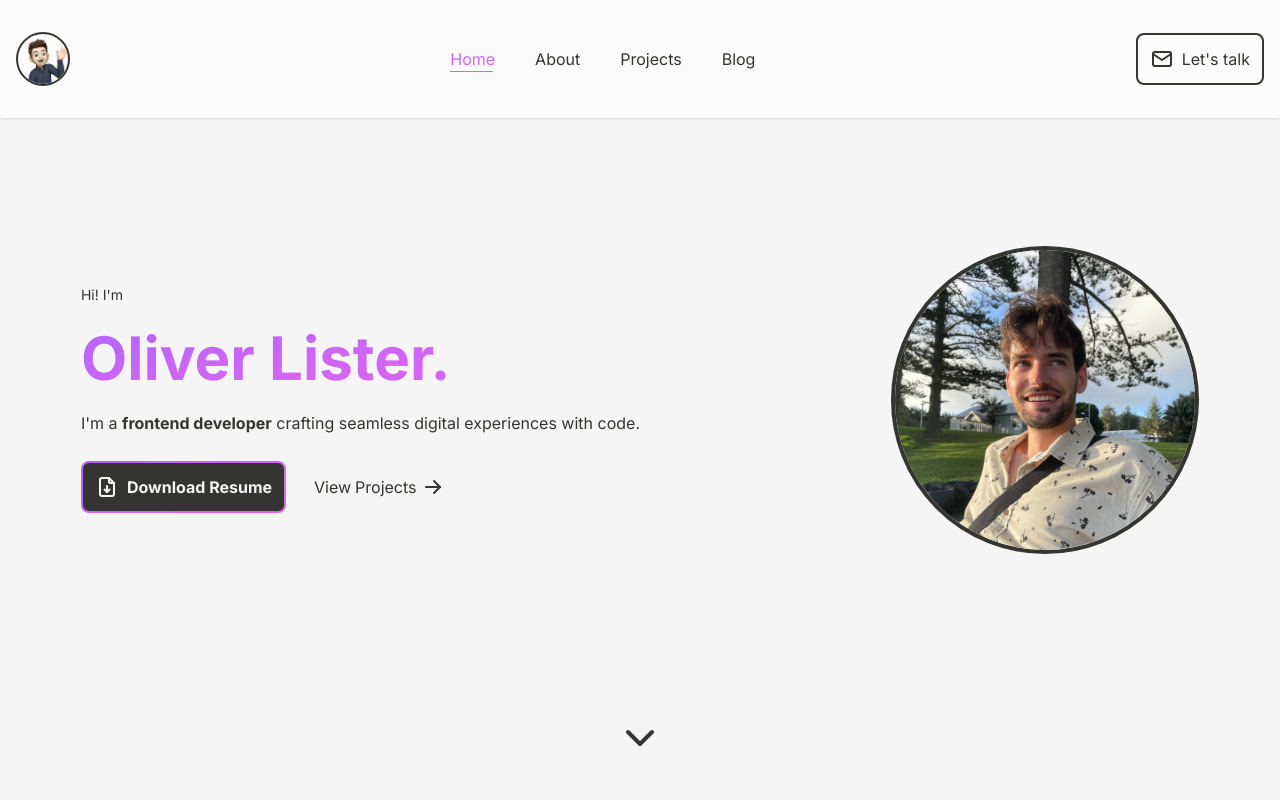
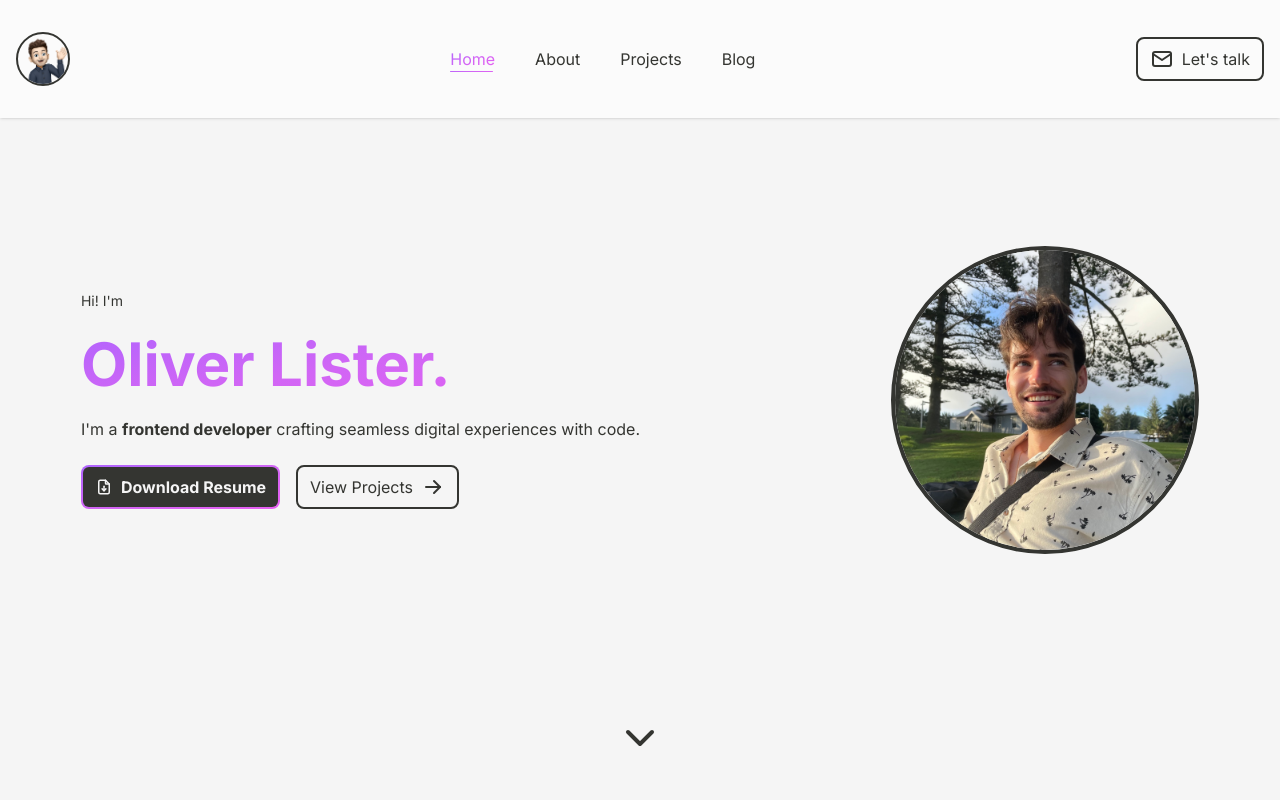
Before and after one commit to oliver-lister/oliverlister_dev, a Next.js app: page / in a window 1280 px wide. Shown: the top 800 px of the page. Built offline with nearby package versions, Linux system fonts and the light colour scheme.

Commit message:
worked on button styles

```diff
--- a/app/_components/Home/BlogTeaser.tsx
+++ b/app/_components/Home/BlogTeaser.tsx
@@ -4,7 +4,7 @@ function BlogTeaser() {
   return (
     <section
       id="blog-teaser"
-      className="bg-secondary-400 dark:bg-secondary-200 text-primary dark:text-secondary"
+      className="bg-zinc-300 dark:bg-zinc-700 text-primary dark:text-secondary"
     >
       <div className="wrapper grid md:grid-cols-3">
         <div className="md:col-span-2">Tester</div>
--- a/app/_components/Home/Hero.tsx
+++ b/app/_components/Home/Hero.tsx
@@ -21,25 +21,20 @@ function Hero() {
                 </h2>
               </div>
               <div className="flex gap-4 justify-center items-center | md:justify-start">
-                <a
-                  className="relative p-0.5 inline-flex items-center font-bold justify-center overflow-hidden group rounded-lg select-none"
+                <Button
+                  variant="gradient-outline"
                   href="/OLister_Resume.pdf"
                   download="OLister_Resume.pdf"
                 >
-                  <span className="w-full h-full bg-gradient group-hover:from-[#ff00c6] group-hover:via-[#ff5478] group-hover:to-[#ff8a05] absolute"></span>
-                  <span className="relative flex gap-2 p-3 transition-all ease-out text-secondary bg-primary dark:bg-primary-400 rounded-md group-hover:bg-opacity-0 duration-400">
-                    <IconFileDownload />
-                    <div className="flex">
-                      <span className="hidden | md:block">Download</span>
-                      &nbsp;Resume
-                    </div>
-                  </span>
-                </a>
-                <Button
-                  href="/projects"
-                  className="flex gap-1 px-3 py-4 rounded-lg hover:bg-primary-900 dark:hover:bg-primary-400"
-                >
-                  <span className="hidden | md:block">View</span> Projects
+                  <IconFileDownload size={18} />
+                  <div>
+                    <span className="hidden | md:inline">Download</span> Resume
+                  </div>
+                </Button>
+                <Button variant="outline" href="/projects">
+                  <div>
+                    <span className="hidden | md:inline">View</span> Projects
+                  </div>
                   <IconArrowRight />
                 </Button>
               </div>
--- a/app/_components/Home/MailingList/MailingListForm/MailingListForm.tsx
+++ b/app/_components/Home/MailingList/MailingListForm/MailingListForm.tsx
@@ -51,7 +51,7 @@ const MailingListForm: React.FC<MailingListFormProps> = ({ onSubmit }) => {
           />
           <Button
             type="submit"
-            variant="primary"
+            variant="accent"
             className="text-xs rounded-none rounded-r-lg"
           >
             Submit
--- a/app/projects/_components/ProjectsCarousel/ProjectCard.tsx
+++ b/app/projects/_components/ProjectsCarousel/ProjectCard.tsx
@@ -1,3 +1,4 @@
+import Button from "@/components/Button";
 import Card from "../../../../components/Card";
 import { Project } from "../../page";
 import { IconBrowser, IconBrandGithub } from "@tabler/icons-react";
@@ -29,19 +30,17 @@ export default function ProjectCard({
         <p className="text-xs opacity-90">{description}</p>
       </div>
       <div className="mt-4 flex gap-6 items-center">
-        <a
+        <Button
           href={url}
           target="_blank"
           rel="noopener noreferrer"
-          className="relative p-0.5 inline-flex items-center font-bold justify-center overflow-hidden group rounded-lg"
+          variant="gradient-outline"
         >
-          <span className="w-full h-full bg-gradient group-hover:from-[#ff00c6] group-hover:via-[#ff5478] group-hover:to-[#ff8a05] absolute"></span>
-          <span className="relative flex gap-2 p-3 transition-all ease-out text-secondary bg-primary dark:bg-primary-400 rounded-md group-hover:bg-opacity-0 duration-400">
-            <IconBrowser />
-            Live Demo
-          </span>
-        </a>
-        <a
+          <IconBrowser />
+          Live Demo
+        </Button>
+        <Button
+          variant="outline"
           href={githubUrl}
           target="_blank"
           rel="noopener noreferrer"
@@ -49,7 +48,7 @@ export default function ProjectCard({
         >
           <IconBrandGithub />
           Code
-        </a>
+        </Button>
       </div>
     </Card>
   );
--- a/components/Button.tsx
+++ b/components/Button.tsx
@@ -3,11 +3,15 @@ import React from "react";
 
 const variantStyles = {
   primary:
-    "flex items-center justify-center gap-2 border-2 p-3 rounded-lg select-none text-secondary border-none bg-primary hover:bg-primary/80 transition active:scale-95 | dark:text-primary dark:bg-secondary-800 dark:hover:bg-secondary-800/80",
+    "flex items-center justify-center gap-1 py-2 px-3 rounded-lg select-none text-secondary bg-primary hover:bg-primary/80 transition active:scale-95 | dark:text-primary dark:bg-secondary-800 dark:hover:bg-secondary-800/80",
   outline:
-    "flex items-center justify-center gap-2 border-2 p-3 rounded-lg select-none border-primary text-primary hover:text-secondary hover:bg-primary transition active:scale-95 | dark:text-secondary dark:bg-primary dark:border-secondary dark:hover:text-primary dark:hover:bg-secondary",
+    "flex items-center justify-center gap-2 border-2 py-2 px-3 rounded-lg select-none border-primary text-primary hover:text-secondary hover:bg-primary transition active:scale-95 | dark:text-secondary dark:bg-primary dark:border-secondary dark:hover:text-primary dark:hover:bg-secondary",
   "gradient-outline":
-    "relative p-0.5 inline-flex items-center font-bold justify-center overflow-hidden group rounded-lg select-none",
+    "relative inline-flex items-center p-0.5 font-bold justify-center overflow-hidden group rounded-lg select-none",
+  accent:
+    "flex items-center justify-center gap-2 py-2 px-3 rounded-lg select-none bg-accent text-secondary hover:bg-accent-400 active:",
+  minimal:
+    "flex items-center justify-center gap-1 py-2 px-3 rounded-lg select-none border-2 border-zinc-300 dark:border-zinc-500 text-primary dark:text-secondary hover:bg-zinc-300 dark:hover:bg-zinc-500 transition active:scale-95",
 };
 
 type ButtonProps = {
@@ -30,7 +34,16 @@ const Button: React.FC<ButtonProps> = ({
     const { href, ...rest } = props;
     return (
       <Link href={href} className={`${variantClass} ${className}`} {...rest}>
-        {children}
+        {variant === "gradient-outline" ? (
+          <>
+            <span className="w-full h-full bg-gradient group-hover:from-[#ff00c6] group-hover:via-[#ff5478] group-hover:to-[#ff8a05] absolute"></span>
+            <span className="relative flex items-center gap-2 py-2 px-3 transition-all ease-out text-secondary bg-primary dark:bg-primary-400 rounded-md group-hover:bg-opacity-0 duration-400">
+              {children}
+            </span>
+          </>
+        ) : (
+          children
+        )}
       </Link>
     );
   } else {
@@ -39,7 +52,7 @@ const Button: React.FC<ButtonProps> = ({
         {variant === "gradient-outline" ? (
           <>
             <span className="w-full h-full bg-gradient group-hover:from-[#ff00c6] group-hover:via-[#ff5478] group-hover:to-[#ff8a05] absolute"></span>
-            <span className="relative flex gap-2 p-3 transition-all ease-out text-secondary bg-primary dark:bg-primary-400 rounded-md group-hover:bg-opacity-0 duration-400">
+            <span className="relative flex items-center gap-2 py-2 px-3 transition-all ease-out text-secondary bg-primary dark:bg-primary-400 rounded-md group-hover:bg-opacity-0 duration-400">
               {children}
             </span>
           </>
--- a/components/modals/ContactModal/ContactForm/ContactForm.tsx
+++ b/components/modals/ContactModal/ContactForm/ContactForm.tsx
@@ -125,9 +125,9 @@ const ContactForm: React.FC<ContactFormProps> = ({ onSubmit, isLoading }) => {
           />
         </FormField>
         <Button
-          variant="primary"
+          variant="accent"
           type="submit"
-          className="disabled:pointer-events-none mt-4 dark:bg-salmon-300"
+          className="disabled:pointer-events-none mt-4"
           disabled={!!Object.keys(errors).length || isLoading}
         >
           {isLoading ? (
```
